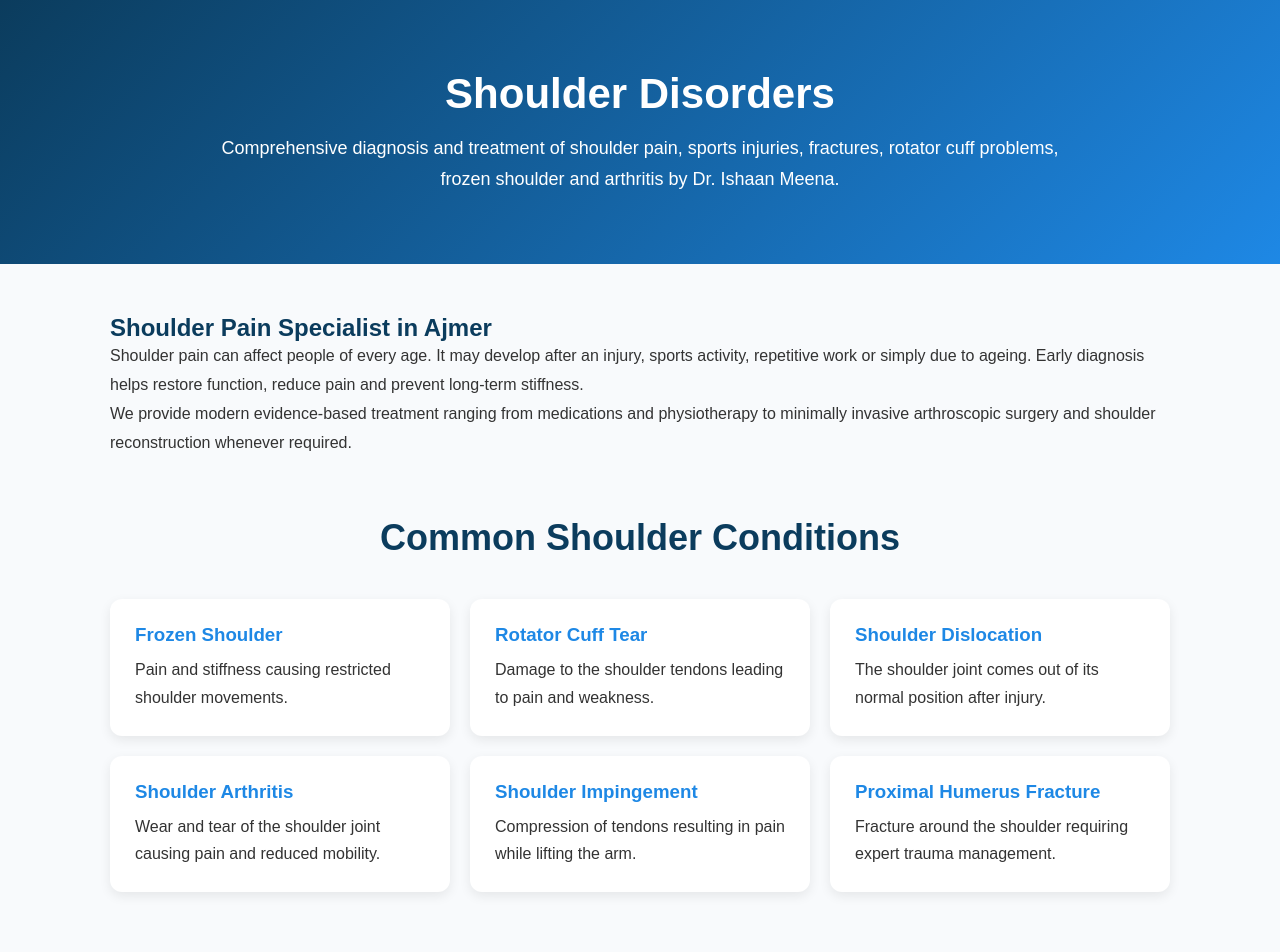
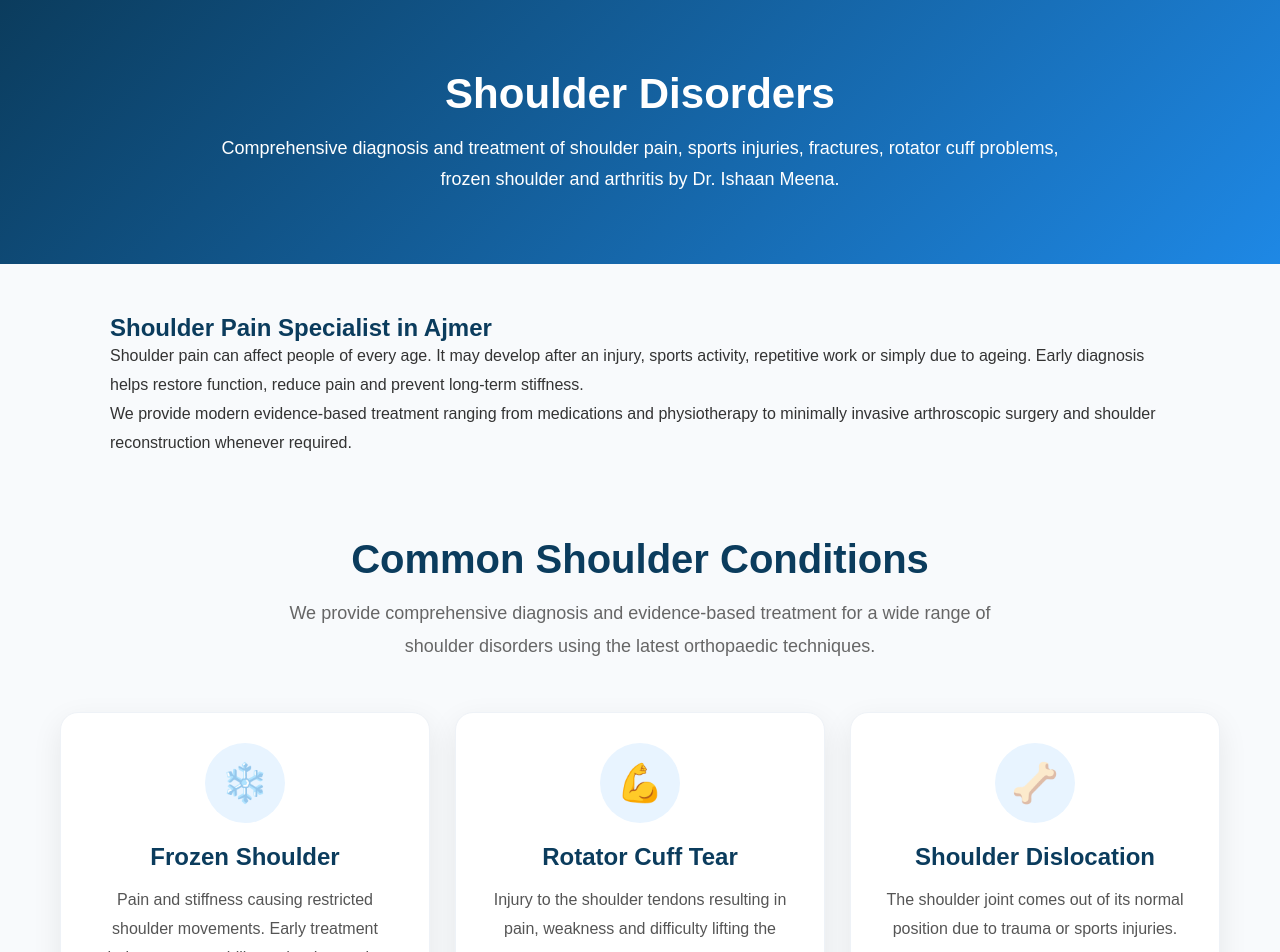
Before and after one commit to drishaanortho/drishaanortho-website, a Next.js app: page /shoulder in a window 1280 px wide. Shown: the top 952 px of the page. Built offline with nearby package versions, Linux system fonts and the light colour scheme.

Commit message:
Update ShoulderConditions.tsx

```diff
--- a/components/ShoulderConditions.tsx
+++ b/components/ShoulderConditions.tsx
@@ -1,61 +1,82 @@
 export default function ShoulderConditions() {
   const conditions = [
     {
+      icon: "❄️",
       title: "Frozen Shoulder",
       description:
-        "Pain and stiffness causing restricted shoulder movements.",
+        "Pain and stiffness causing restricted shoulder movements. Early treatment helps restore mobility and reduce pain.",
     },
     {
+      icon: "💪",
       title: "Rotator Cuff Tear",
       description:
-        "Damage to the shoulder tendons leading to pain and weakness.",
+        "Injury to the shoulder tendons resulting in pain, weakness and difficulty lifting the arm.",
     },
     {
+      icon: "🦴",
       title: "Shoulder Dislocation",
       description:
-        "The shoulder joint comes out of its normal position after injury.",
+        "The shoulder joint comes out of its normal position due to trauma or sports injuries.",
     },
     {
+      icon: "🔵",
       title: "Shoulder Arthritis",
       description:
-        "Wear and tear of the shoulder joint causing pain and reduced mobility.",
+        "Degeneration of the shoulder joint causing chronic pain, stiffness and reduced movement.",
     },
     {
+      icon: "⚡",
       title: "Shoulder Impingement",
       description:
-        "Compression of tendons resulting in pain while lifting the arm.",
+        "Compression of shoulder tendons leading to pain while raising the arm and overhead activities.",
     },
     {
+      icon: "🩻",
       title: "Proximal Humerus Fracture",
       description:
-        "Fracture around the shoulder requiring expert trauma management.",
+        "Fracture around the shoulder requiring expert evaluation and appropriate surgical or non-surgical treatment.",
     },
   ];
 
   return (
     <section
       style={{
-        maxWidth: "1100px",
-        margin: "60px auto",
+        maxWidth: "1200px",
+        margin: "80px auto",
         padding: "0 20px",
       }}
     >
+      <div style={{ textAlign: "center", marginBottom: "50px" }}>
         <h2
           style={{
-          textAlign: "center",
             color: "#0B3C5D",
-          marginBottom: "40px",
-          fontSize: "36px",
+            fontSize: "40px",
+            marginBottom: "15px",
           }}
         >
           Common Shoulder Conditions
         </h2>
 
+        <p
+          style={{
+            maxWidth: "750px",
+            margin: "0 auto",
+            color: "#666",
+            fontSize: "18px",
+            lineHeight: 1.8,
+          }}
+        >
+          We provide comprehensive diagnosis and evidence-based treatment for a
+          wide range of shoulder disorders using the latest orthopaedic
+          techniques.
+        </p>
+      </div>
+
       <div
         style={{
           display: "grid",
-          gridTemplateColumns: "repeat(auto-fit,minmax(280px,1fr))",
-          gap: "20px",
+          gridTemplateColumns: "repeat(auto-fit,minmax(300px,1fr))",
+          gap: "25px",
         }}
       >
         {conditions.map((item, index) => (
@@ -63,16 +84,49 @@ export default function ShoulderConditions() {
             key={index}
             style={{
               background: "#fff",
-              borderRadius: "12px",
-              padding: "25px",
-              boxShadow: "0 4px 12px rgba(0,0,0,0.08)",
+              borderRadius: "18px",
+              padding: "30px",
+              textAlign: "center",
+              boxShadow: "0 10px 30px rgba(0,0,0,0.08)",
+              transition: "0.3s",
+              border: "1px solid #eef2f7",
             }}
           >
-            <h3 style={{ color: "#1E88E5", marginBottom: "10px" }}>
+            <div
+              style={{
+                width: "80px",
+                height: "80px",
+                margin: "0 auto 20px",
+                borderRadius: "50%",
+                background: "#E8F4FF",
+                display: "flex",
+                alignItems: "center",
+                justifyContent: "center",
+                fontSize: "38px",
+              }}
+            >
+              {item.icon}
+            </div>
+
+            <h3
+              style={{
+                color: "#0B3C5D",
+                marginBottom: "15px",
+                fontSize: "24px",
+              }}
+            >
               {item.title}
             </h3>
 
-            <p style={{ lineHeight: 1.7 }}>{item.description}</p>
+            <p
+              style={{
+                color: "#555",
+                lineHeight: 1.8,
+                fontSize: "16px",
+              }}
+            >
+              {item.description}
+            </p>
           </div>
         ))}
       </div>
```
Lines whose indentation alone changed are shown as unchanged.
